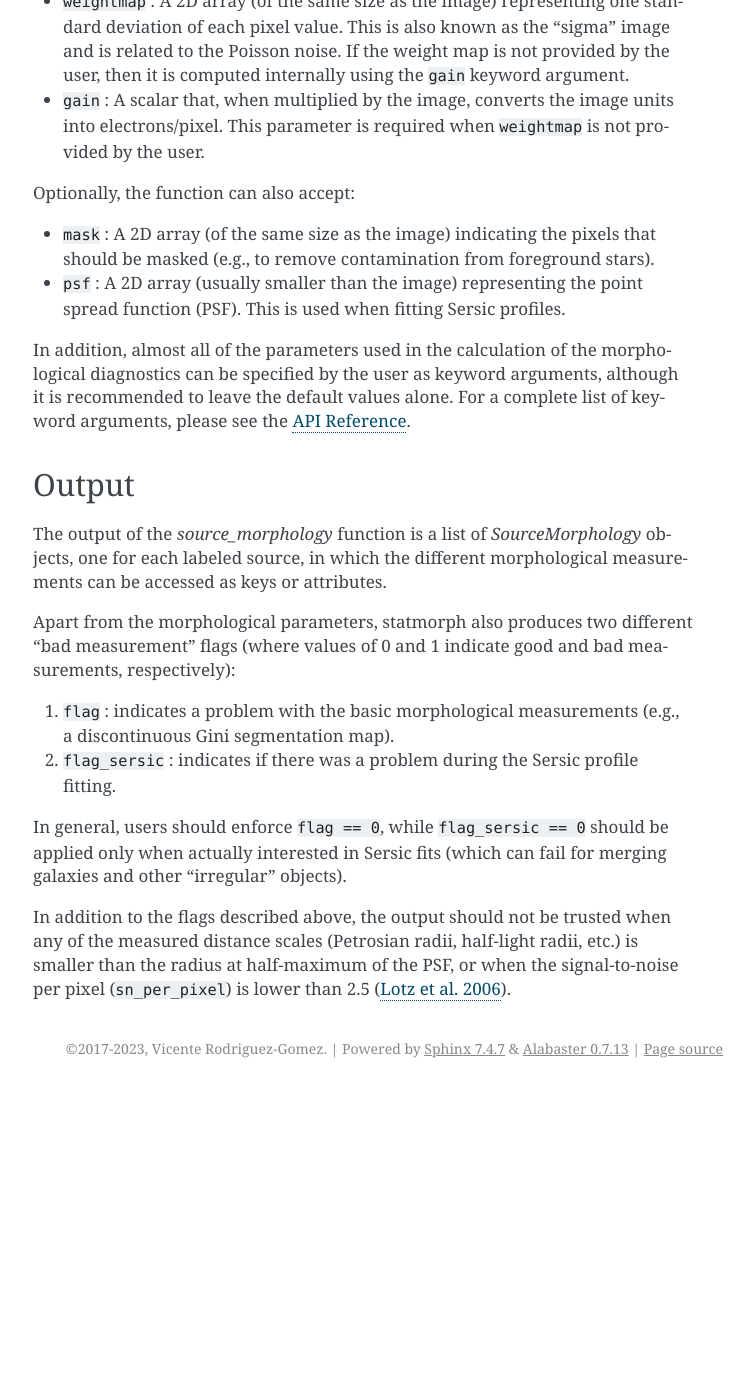
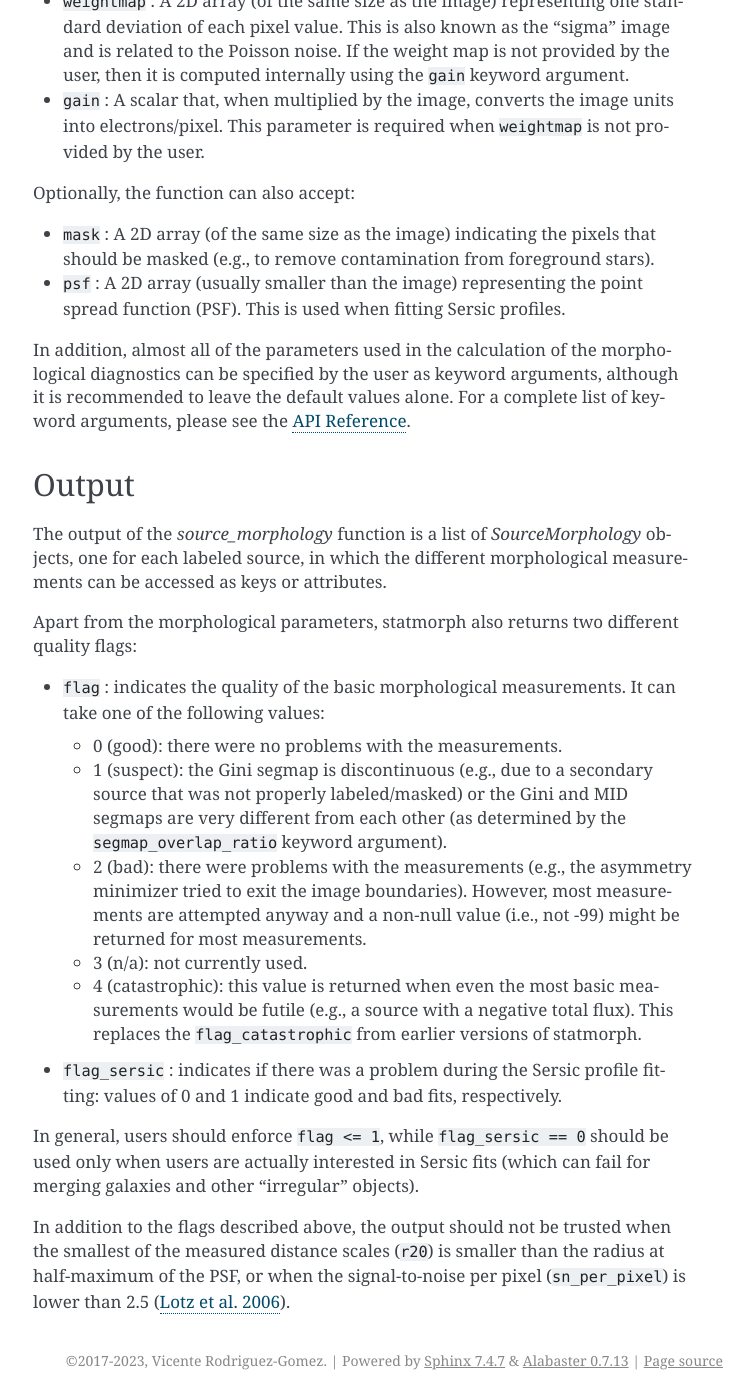
Before and after one commit to vrodgom/statmorph, a Sphinx documentation site: the page built from docs/description.rst, in a window 1280 px wide and 1400 px high, scrolled down 608 px. Shown: the whole window, without its empty margins (387-1140 px from the left). Built offline with Sphinx 7.4.7, drawn with Linux system fonts in a browser that asks for light colours; formulas are drawn with MathJax 3; before the commit the page ends 1696 px from its top, so only the background shows below that.

Commit message:
Flag meaning has changed! See release notes for v0.5.0.

```diff
--- a/docs/conf.py
+++ b/docs/conf.py
@@ -22,7 +22,7 @@ copyright = '2017-2023, Vicente Rodriguez-Gomez'
 author = 'Vicente Rodriguez-Gomez'
 
 # The full version, including alpha/beta/rc tags
-release = '0.4.1'
+release = '0.5.0'
 
 
 # -- General configuration ---------------------------------------------------
@@ -58,6 +58,8 @@ exclude_patterns = ['_build', 'Thumbs.db', '.DS_Store', '.ipynb_checkpoints']
 # The name of the Pygments (syntax highlighting) style to use.
 pygments_style = 'sphinx'
 
+## Uncomment to allow errors in the tutorial notebook:
+#nbsphinx_allow_errors = True
 
 # -- Options for HTML output -------------------------------------------------
 
--- a/docs/description.rst
+++ b/docs/description.rst
@@ -10,7 +10,7 @@ A more detailed description of the input parameters and the measurements
 performed by statmorph can be found in the API reference, as well as in
 `Rodriguez-Gomez et al. (2019) <https://ui.adsabs.harvard.edu/abs/2019MNRAS.483.4140R>`_.
 We also refer the user to the
-`tutorial <http://nbviewer.jupyter.org/github/vrodgom/statmorph/blob/master/notebooks/tutorial.ipynb>`_,
+`tutorial <notebooks/tutorial.html>`_,
 which contains a more concrete (albeit simplified) usage example.
 
 Input
@@ -55,21 +55,36 @@ The output of the `source_morphology` function is a list of
 `SourceMorphology` objects, one for each labeled source, in which the
 different morphological measurements can be accessed as keys or attributes.
 
-Apart from the morphological parameters, statmorph also produces two
-different "bad measurement" flags (where values of 0 and 1 indicate good
-and bad measurements, respectively):
+Apart from the morphological parameters, statmorph also returns two
+different quality flags:
 
-1. ``flag`` : indicates a problem with the basic morphological measurements
-   (e.g., a discontinuous Gini segmentation map).
-2. ``flag_sersic`` : indicates if there was a problem during the
-   Sersic profile fitting.
+- ``flag`` : indicates the quality of the basic morphological measurements.
+  It can take one of the following values:
 
-In general, users should enforce ``flag == 0``, while ``flag_sersic == 0``
-should be applied only when actually interested in Sersic fits (which can
-fail for merging galaxies and other "irregular" objects).
+  - 0 (good): there were no problems with the measurements.
+  - 1 (suspect): the Gini segmap is discontinuous (e.g., due to a secondary
+    source that was not properly labeled/masked) or the Gini and MID segmaps
+    are very different from each other (as determined by the
+    ``segmap_overlap_ratio`` keyword argument).
+  - 2 (bad): there were problems with the measurements (e.g., the asymmetry
+    minimizer tried to exit the image boundaries). However, most measurements
+    are attempted anyway and a non-null value (i.e., not -99) might be
+    returned for most measurements.
+  - 3 (n/a): not currently used.
+  - 4 (catastrophic): this value is returned when even the most basic
+    measurements would be futile (e.g., a source with a negative total flux).
+    This replaces the ``flag_catastrophic`` from earlier versions of statmorph.
+
+- ``flag_sersic`` : indicates if there was a problem during the
+  Sersic profile fitting: values of 0 and 1 indicate good
+  and bad fits, respectively.
+
+In general, users should enforce ``flag <= 1``, while ``flag_sersic == 0``
+should be used only when users are actually interested in Sersic fits
+(which can fail for merging galaxies and other "irregular" objects).
 
 In addition to the flags described above, the output should
-not be trusted when any of the measured distance scales (Petrosian radii,
-half-light radii, etc.) is smaller than the radius at half-maximum of the PSF,
+not be trusted when the smallest of the measured distance scales (``r20``)
+is smaller than the radius at half-maximum of the PSF,
 or when the signal-to-noise per pixel (``sn_per_pixel``) is lower than 2.5
 (`Lotz et al. 2006 <https://ui.adsabs.harvard.edu/abs/2006ApJ...636..592L>`_).
--- a/setup.py
+++ b/setup.py
@@ -11,7 +11,7 @@ with open(path.join(here, 'README.rst'), encoding='utf-8') as f:
 
 setup(
     name='statmorph',
-    version='0.4.1',
+    version='0.5.0',
     description='Non-parametric morphological diagnostics of galaxy images',
     long_description=long_description,
     url='https://github.com/vrodgom/statmorph',
```
Also changed, not shown: docs/notebooks/tutorial.ipynb, 3 other files.
